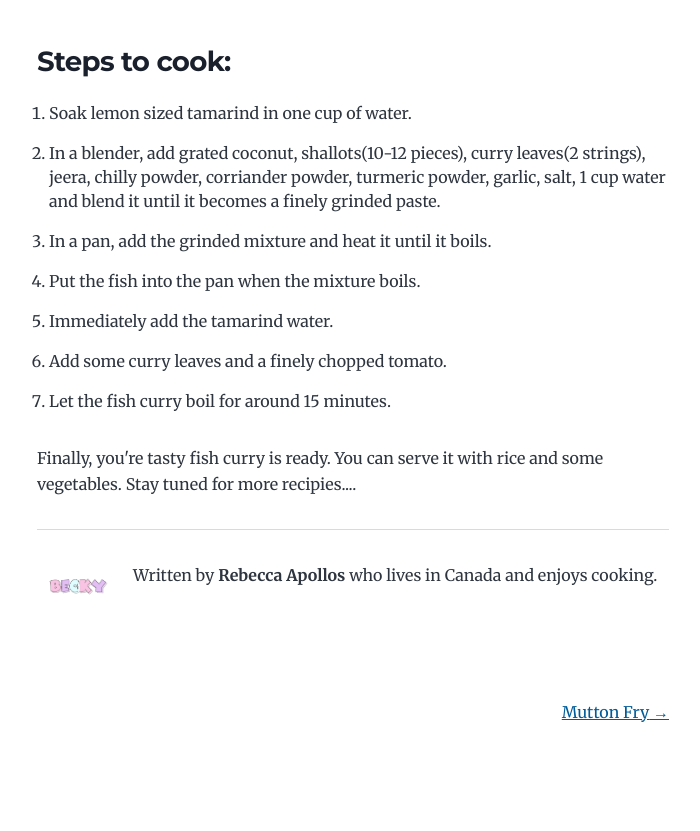
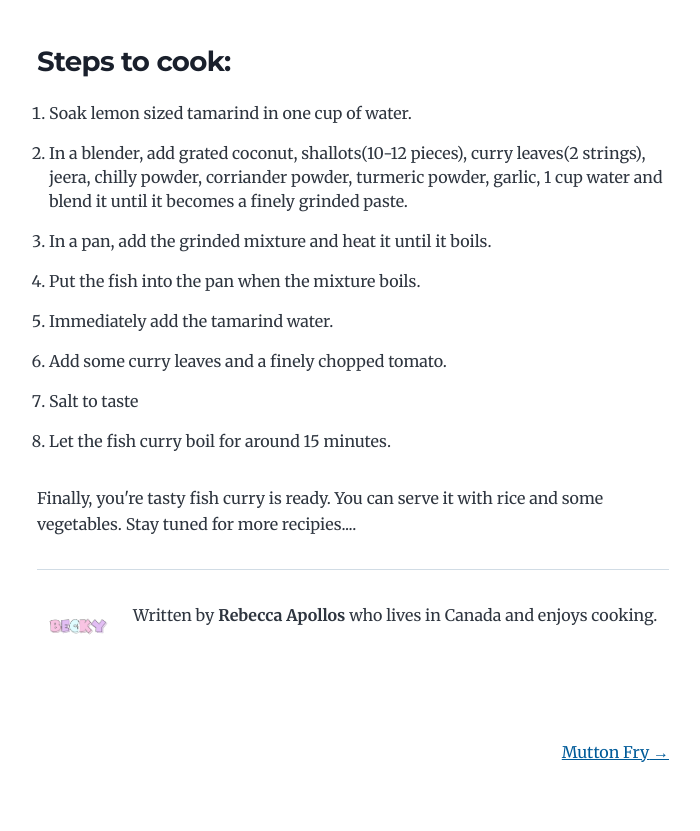
Before and after one commit to rebeccaapollos/cookbook, a Gatsby site: page /fish-curry/ in a window 1280 px wide. Shown: the part 2117-2948 px from the top of the page, without its empty margins (287-987 px from the left). Built offline with nearby package versions, Linux system fonts and the light colour scheme; Gatsby itself is replaced by a stand-in of ours.

Commit message:
Salt changes

```diff
--- a/content/blog/fish-curry/index.md
+++ b/content/blog/fish-curry/index.md
@@ -27,12 +27,13 @@ For today's fish curry recipie we'll be using king fish! But this recipe can be
 ### Steps to cook:
 
 1. Soak lemon sized tamarind in one cup of water.
-2. In a blender, add grated coconut, shallots(10-12 pieces), curry leaves(2 strings), jeera, chilly powder, corriander powder, turmeric powder, garlic, salt, 1 cup water and blend it until it becomes a finely grinded paste.
+2. In a blender, add grated coconut, shallots(10-12 pieces), curry leaves(2 strings), jeera, chilly powder, corriander powder, turmeric powder, garlic, 1 cup water and blend it until it becomes a finely grinded paste.
 3. In a pan, add the grinded mixture and heat it until it boils.
 4. Put the fish into the pan when the mixture boils.
 5. Immediately add the tamarind water.
 6. Add some curry leaves and a finely chopped tomato.
-7. Let the fish curry boil for around 15 minutes.
+7. Salt to taste
+8. Let the fish curry boil for around 15 minutes.
 
 Finally, you're tasty fish curry is ready. You can serve it with rice and some vegetables.
 Stay tuned for more recipies....
```
